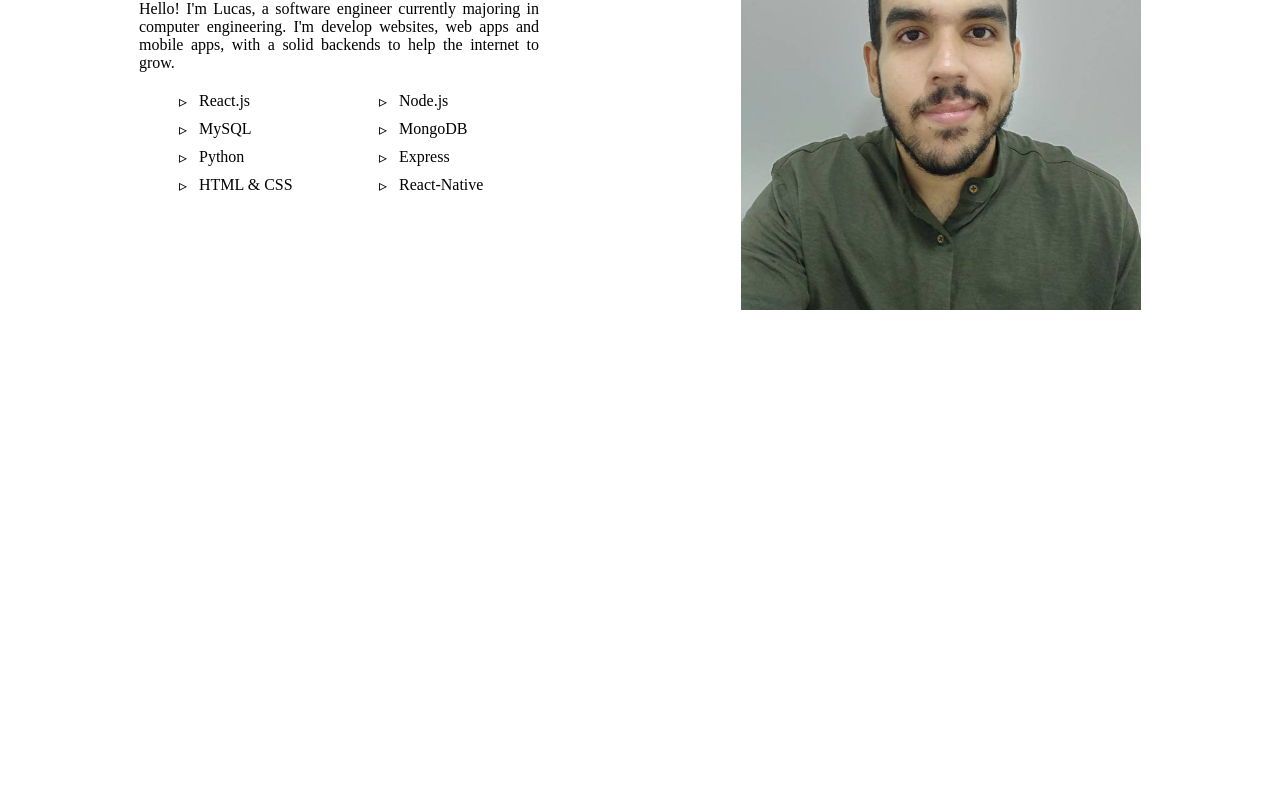
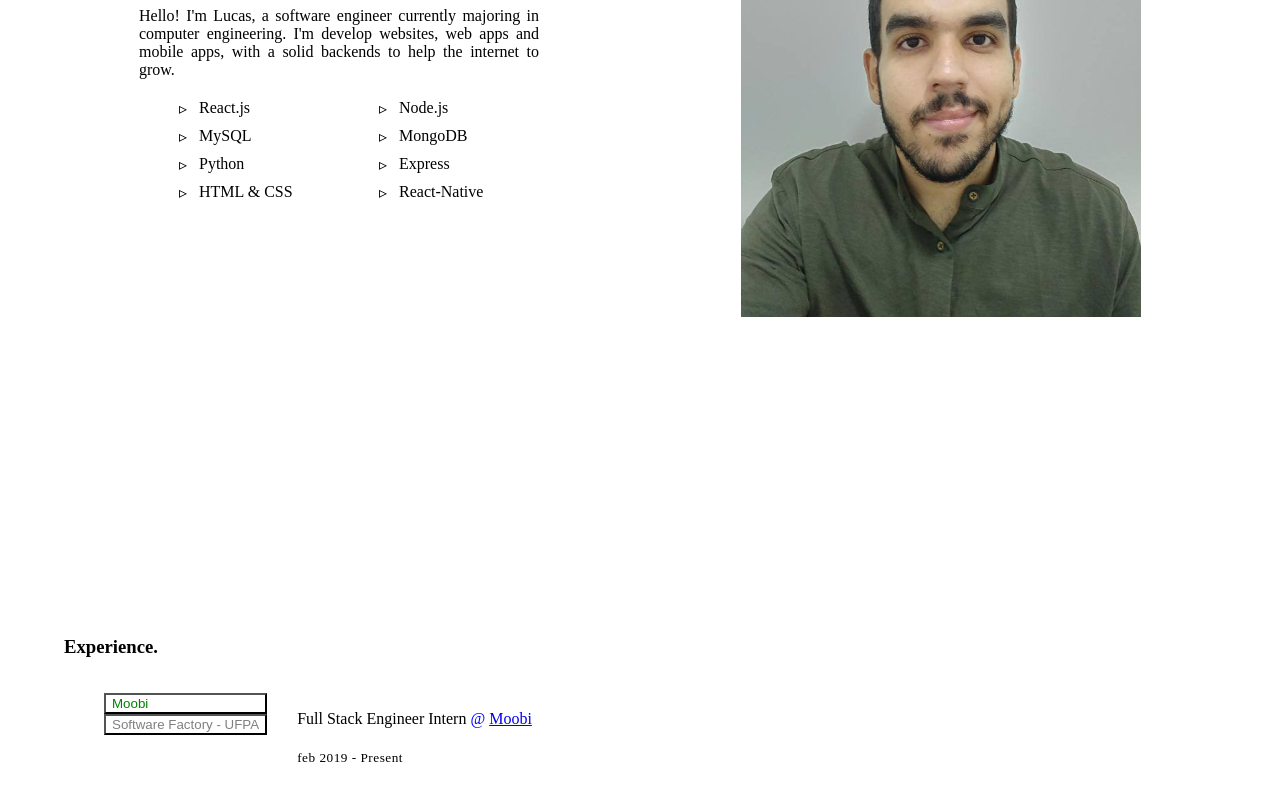
Before and after one commit to Neiva07/personal-webpage, a React (Create React App) app: page / in a window 1280 px wide. Shown: the part 300-1100 px from the top of the page. Before the commit the page ends 800 px from the top, so only its background shows below. Built offline with nearby package versions, Linux system fonts and the light colour scheme.

Commit message:
solve issues with hooks and yarn

```diff
--- a/src/Components/Navbar/index.tsx
+++ b/src/Components/Navbar/index.tsx
@@ -2,11 +2,14 @@ import React from "react";
 import AnchorLink from "react-anchor-link-smooth-scroll";
 import styled from "styled-components";
 
-const NavLink = styled(AnchorLink)``;
-
 const index = () => {
+  const NavLink = styled(AnchorLink)``;
+  const NavbarContainer = styled.div`
+    /* position: fixed; */
+    /* top: 0; */
+  `;
   return (
-    <div>
+    <NavbarContainer>
       <nav className="navbar" role="navigation" aria-label="main navigation">
         <div className="navbar-brand">
           <a className="navbar-item" href="https://bulma.io">
@@ -47,7 +50,7 @@ const index = () => {
           </div>
         </div>
       </nav>
-    </div>
+    </NavbarContainer>
   );
 };
 
--- a/src/Components/Sections/About/index.tsx
+++ b/src/Components/Sections/About/index.tsx
@@ -2,10 +2,12 @@ import React from "react";
 import * as about from "../../../Content/about";
 import avatar from "../../../assets/images/me.png";
 import styled from "styled-components";
-import Section from "../../../Styles/Sections";
+import { Section, Heading } from "../../../Styles";
 
 const index = () => {
-  const AboutContainer = styled(Section)``;
+  const AboutContainer = styled(Section)`
+    position: relative;
+  `;
 
   const AboutText = styled.p`
     max-width: 400px;
@@ -48,6 +50,7 @@ const index = () => {
 
   return (
     <AboutContainer id="about" className="container">
+      <Heading>{about.title}</Heading>
       <div className="is-mobile level">
         <TextContainer className="level-item">
           <ContentContainer>
--- /dev/null
+++ b/src/Components/Sections/Experience/index.tsx
@@ -0,0 +1,170 @@
+import React, { useState } from "react";
+import { Section, Heading } from "../../../Styles";
+import styled, { ThemedStyledProps } from "styled-components";
+import * as experience from "../../../Content/experience";
+
+type JobsProps = {
+  nodes: {
+    job: {
+      company: string;
+      url: URL;
+      range: string;
+      title: string;
+      descriptions: string[];
+    };
+  }[];
+};
+
+interface TabsProps {
+  isActive: boolean;
+}
+const ExperienceContainer = styled(Section)`
+  position: relative;
+  max-width: 700px;
+`;
+
+const TabsContainer = styled.div`
+  display: flex;
+  align-items: flex-start;
+  position: relative;
+`;
+
+const Tabs = styled.ul`
+  display: block;
+  position: relative;
+  width: max-content;
+  z-index: 3;
+`;
+
+const Tab = styled.button<TabsProps>`
+  display: flex;
+  align-items: center;
+  width: 100%;
+  background-color: transparent;
+  text-align: left;
+  color: ${props => (props.isActive ? "green" : "gray")};
+`;
+
+const TabContent = styled.div<TabsProps>`
+  top: 0;
+  left: 0;
+  width: 100%;
+  height: auto;
+  opacity: ${props => (props.isActive ? 1 : 0)};
+  z-index: ${props => (props.isActive ? 2 : -1)};
+  position: ${props => (props.isActive ? "relative" : "absolute")};
+  visibility: ${props => (props.isActive ? "visible" : "hidden")};
+  ul {
+    padding: 0;
+    margin: 0;
+    list-style: none;
+    li {
+      position: relative;
+      padding-left: 30px;
+      margin-bottom: 10px;
+      &:before {
+        content: "▹";
+        position: absolute;
+        left: 0;
+      }
+    }
+  }
+`;
+
+const ContentContainer = styled.div`
+  position: relative;
+  padding-top: 12px;
+  padding-left: 30px;
+  flex-grow: 1;
+`;
+
+const JobTitle = styled.h4`
+  font-weight: 500;
+  margin-bottom: 5px;
+`;
+
+const Company = styled.span`
+  color: blue;
+  a,
+  a:active,
+  a:focus {
+    outline: none;
+  }
+`;
+const JobDetails = styled.h5`
+  font-weight: normal;
+  margin-bottom: 30px;
+  letter-spacing: 0.5px;
+`;
+
+const index = ({ nodes }: JobsProps) => {
+  //   const [activeTabId, setActiveTabId] = useState(0);
+
+  return (
+    <ExperienceContainer id="experience" className="container">
+      <Heading>{experience.title}</Heading>
+      <TabsContainer>
+        <Tabs role="tablist">
+          {nodes.map((node, i) => {
+            const { company } = node.job;
+            return (
+              <Tab
+                key={i}
+                isActive={i === 0}
+                // onClick={() => setActiveTabId(i)}
+                role="tab"
+                // aria-selected={activeTabId === i ? "true" : "false"}
+                aria-controls={`tab${i}`}
+                id={`tab${i}`}
+                // tabIndex={activeTabId === i ? 0 : -1}
+              >
+                <span>{company}</span>
+              </Tab>
+            );
+          })}
+        </Tabs>
+        <ContentContainer>
+          {nodes.map((node, i) => {
+            const { job } = node;
+            const { title, url, company, range, descriptions } = job;
+            return (
+              <TabContent
+                key={i}
+                isActive={i === 0}
+                id={`job${i}`}
+                role="tabpanel"
+                tabIndex={0}
+                aria-labelledby={`job${i}`}
+                aria-hidden={i !== 0}
+              >
+                <JobTitle>
+                  <span>{title}</span>
+                  <Company>
+                    <span>&nbsp;@&nbsp;</span>
+                    <a
+                      href={url.href}
+                      target="_blank"
+                      rel="nofollow noopener noreferrer external"
+                    >
+                      {company}
+                    </a>
+                  </Company>
+                </JobTitle>
+                <JobDetails>
+                  <span>{range}</span>
+                </JobDetails>
+                <ul>
+                  {descriptions.map((desc, i) => {
+                    <li key={i}>{desc}</li>;
+                  })}
+                </ul>
+              </TabContent>
+            );
+          })}
+        </ContentContainer>
+      </TabsContainer>
+    </ExperienceContainer>
+  );
+};
+
+export default index;
--- a/src/Components/Sections/index.tsx
+++ b/src/Components/Sections/index.tsx
@@ -1,8 +1,20 @@
 import React from "react";
 import About from "./About";
+import Experience from "./Experience";
+import styled from "styled-components";
+import * as jobs from "../../Content/experience";
 
 const index = () => {
-  return <About />;
+  const SelectionsContainer = styled.div`
+    margin-top: -52px;
+  `;
+
+  return (
+    <SelectionsContainer>
+      <About />
+      <Experience nodes={jobs.nodes} />
+    </SelectionsContainer>
+  );
 };
 
 export default index;
--- a/src/Content/about/index.ts
+++ b/src/Content/about/index.ts
@@ -11,3 +11,4 @@ export const techSkills = [
   "HTML & CSS",
   "React-Native"
 ];
+export const title = "About me.";
--- /dev/null
+++ b/src/Content/experience/index.ts
@@ -0,0 +1,30 @@
+export const title = "Experience.";
+
+export const nodes = [
+  {
+    job: {
+      company: "Moobi",
+      range: "feb 2019 - Present",
+      title: "Full Stack Engineer Intern",
+      url: new URL("https://www.wemoobi.com/"),
+      descriptions: [
+        "Developed and shipped clients of several internal web apps to data analysis and company control of the drivers of the app.",
+        "Built high performance backend APIs to serve clients of various applications using REST architecture.",
+        "Worked on the UI of moobi-pack, a delivery system which use the Google Maps API to manage the path of the rider take."
+      ]
+    }
+  },
+  {
+    job: {
+      company: "Software Factory - UFPA",
+      range: "april 2018 - mar 2019",
+      title: "Backend Developer",
+      url: new URL("http://www.fct.ufpa.br/fs/"),
+      descriptions: [
+        "Built and shipped a medical system to manage the exams of a clinic.",
+        "seilalsll",
+        "fudashfasiughasiguhaslfighna;jn;awl aw;eo aw;eoirhjw;eoi rha;weoijr a;lkr ja;whr;oierha;woriwoeirh adoifhawe;orhaw;oigh weri hower"
+      ]
+    }
+  }
+];
--- /dev/null
+++ b/src/Styles/Heading.ts
@@ -0,0 +1,9 @@
+import styled from "styled-components";
+
+const Heading = styled.h3`
+  position: relative;
+  display: flex;
+  align-items: center;
+`;
+
+export default Heading;
--- /dev/null
+++ b/src/Styles/index.ts
@@ -0,0 +1,4 @@
+import Heading from "./Heading";
+import Section from "./Sections";
+
+export { Heading, Section };
```
